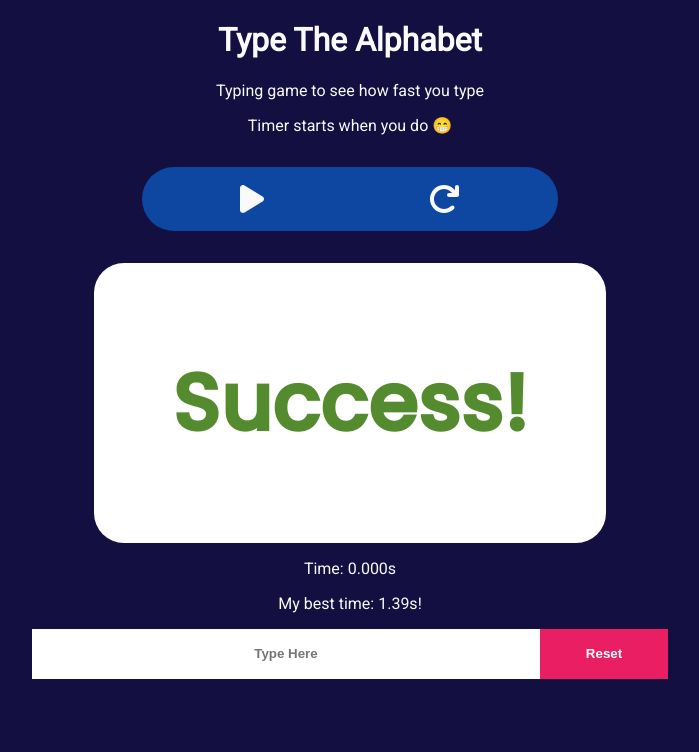
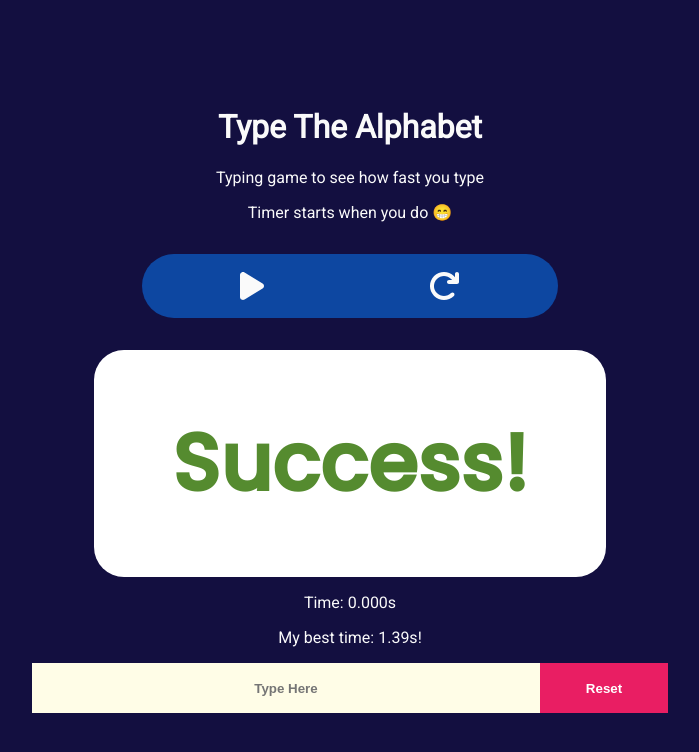
Before and after one commit to souptik4572/TypingAlphabetGame, a React (Create React App) app: page / in a window 1280 px wide. Shown: the top 752 px of the page, without its empty margins (290-989 px from the left). Built offline with nearby package versions, Linux system fonts and the light colour scheme.

Commit message:
fix: small changes regarding design

```diff
--- a/src/components/Display/Display.css
+++ b/src/components/Display/Display.css
@@ -2,7 +2,7 @@
 
 .Display {
 	width: 40%;
-	height: 35%;
+	height: 30%;
 	background-color: #ffffff;
 	margin: 0 auto;
 	border-radius: 30px;
--- a/src/components/Game/Game.css
+++ b/src/components/Game/Game.css
@@ -1,4 +1,3 @@
 .Game {
     width: 100%;
-    height: 100%;
 }
--- a/src/components/InputField/InputField.css
+++ b/src/components/InputField/InputField.css
@@ -8,6 +8,7 @@
     text-align: center;
     outline: none;
     font-weight: bold;
+    background-color: #fffde7;
 }
 
 .InputField input::placeholder {
@@ -16,7 +17,7 @@
 
 
 .InputField button {
-    height: 3.1rem;
+    height: 3.13rem;
     width: 8rem;
     border: none;
     background-color: #e91e63;
```
